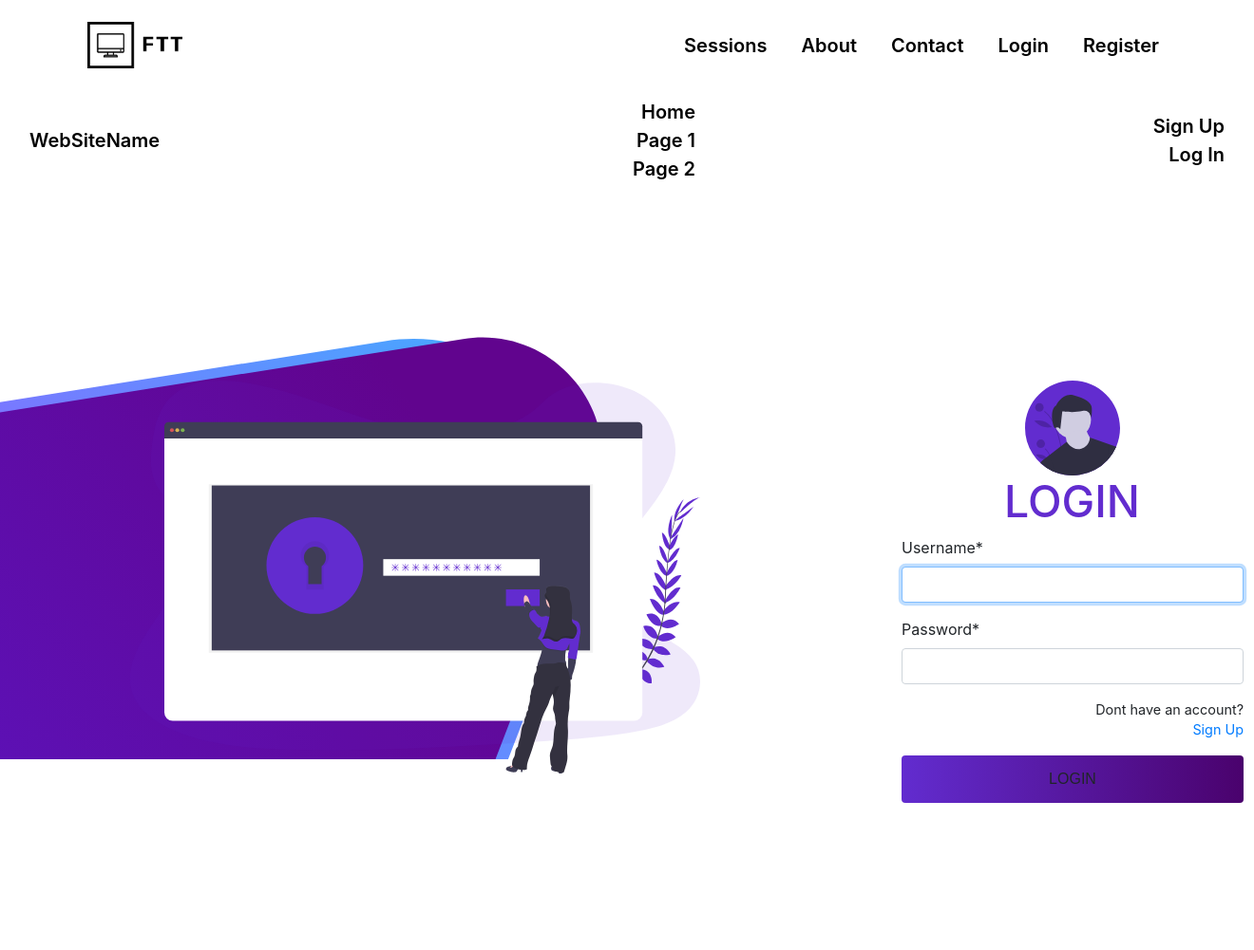
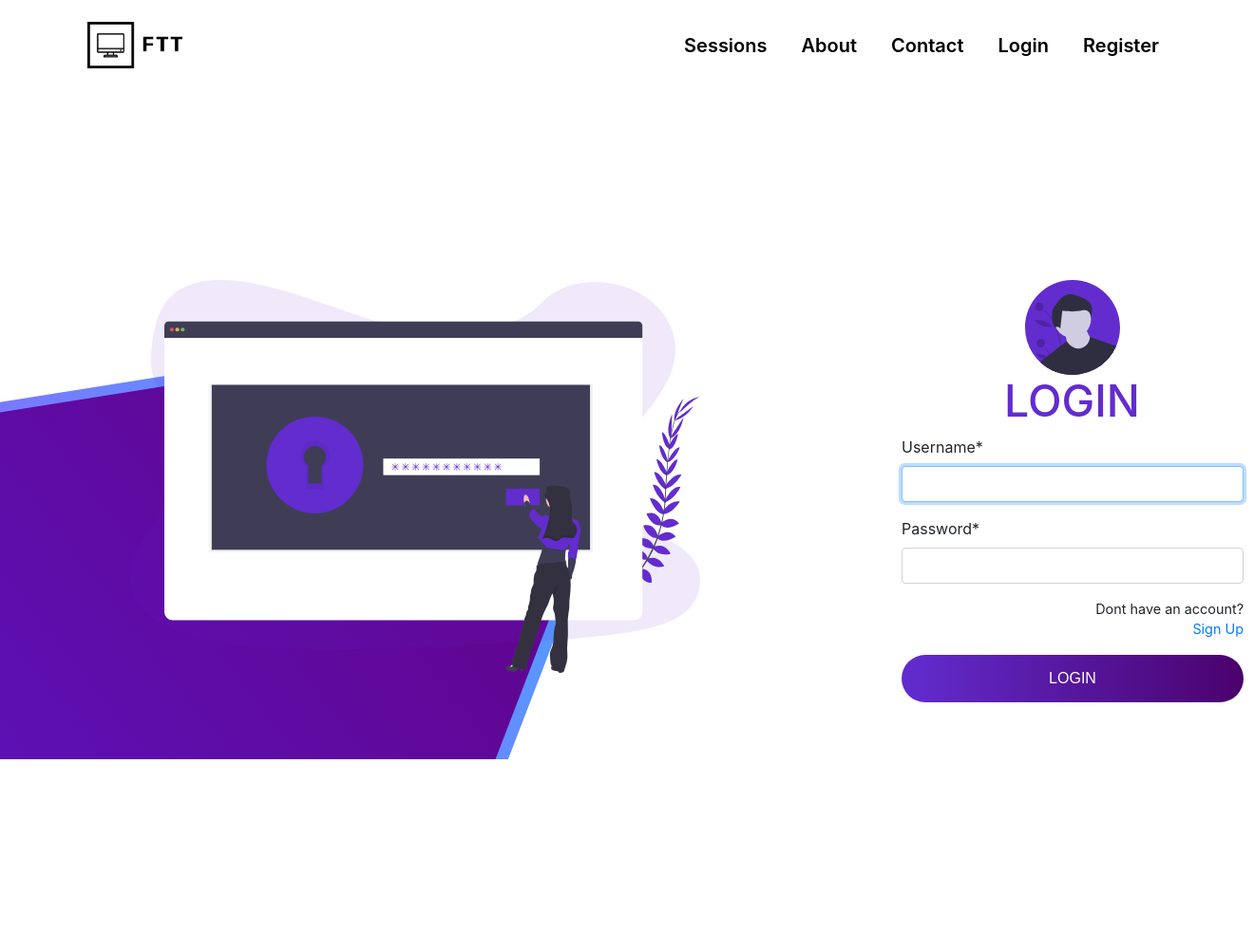
Before and after one commit to Hamad-Kashmiri-University/FabrikamLtd, a Django app: page /login/ in a window 1320 px wide. Shown: the whole page at 95% size. After the commit the page ends 800 px from the top, so only its background shows below. Run offline with Django 3.2, Linux system fonts and the light colour scheme; some libraries are stand-ins or nearby versions.

Commit message:
minor bug fix

```diff
--- a/Bookings/Templates/Bookings/base.html
+++ b/Bookings/Templates/Bookings/base.html
@@ -78,27 +78,6 @@
       </div>
     </nav>
   </header>
-  <nav class="navbar navbar-inverse">
-    <div class="container-fluid">
-      <div class="navbar-header">
-        <a class="navbar-brand" href="#">WebSiteName</a>
-      </div>
-      <ul class="nav navbar-nav">
-        <li class="active"><a href="#">Home</a></li>
-        <li><a href="#">Page 1</a></li>
-        <li><a href="#">Page 2</a></li>
-      </ul>
-      <ul class="nav navbar-nav navbar-right">
-        {% if user.is_authenticated %}
-        <li><a href="{% url 'profile' %}"><span class="glyphicon glyphicon-log-in"></span> Profile</a></li>
-        <li><a href="{% url 'logout' %}"><span class="glyphicon glyphicon-log-in"></span> Logout</a></li>
-        {% else %}
-        <li><a href="{% url 'register' %}"><span class="glyphicon glyphicon-user"></span> Sign Up</a></li>
-        <li><a href="{% url 'login' %}"><span class="glyphicon glyphicon-log-in"></span> Log In</a></li>
-        {% endif %}
-      </ul>
-    </div>
-  </nav>
   <div class="container">
     {% if messages %}
     {% for message in messages %}
--- a/Bookings/static/Bookings/main.css
+++ b/Bookings/static/Bookings/main.css
@@ -111,13 +111,13 @@ a:hover {
   display: block;
   width: 100%;
   height: 50px;
-  border-radius: 25px;
+  border-radius: 25px !important;
   outline: none;
   border: none;
   background-image: linear-gradient(to right, #622CCF, #4A026D, #622CCF);
   background-size: 200%;
   font-size: 1.2rem;
-  color: #fff;
+  color: #fff !important;
   font-family: 'Poppins', sans-serif;
   text-transform: uppercase;
   margin: 1rem 0;
--- a/users/templates/users/login.html
+++ b/users/templates/users/login.html
@@ -18,7 +18,7 @@
                 </div>
                 {{ form|crispy }}
                 <a>Dont have an account?<a href="{% url 'register' %}">Sign Up</a></a>
-                <input type="submit" class="btn" value="Login">
+                <input type="submit" class="btn buttoncolour" value="Login">
                 <div>
             </form>
             {% endblock %}
```
Also changed, not shown: db.sqlite3.
